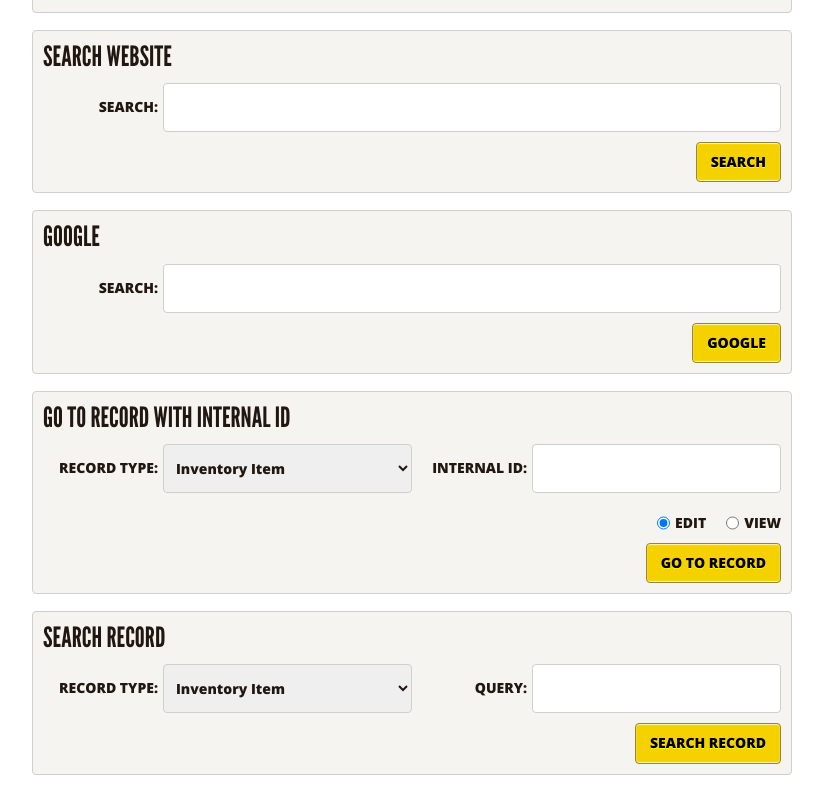
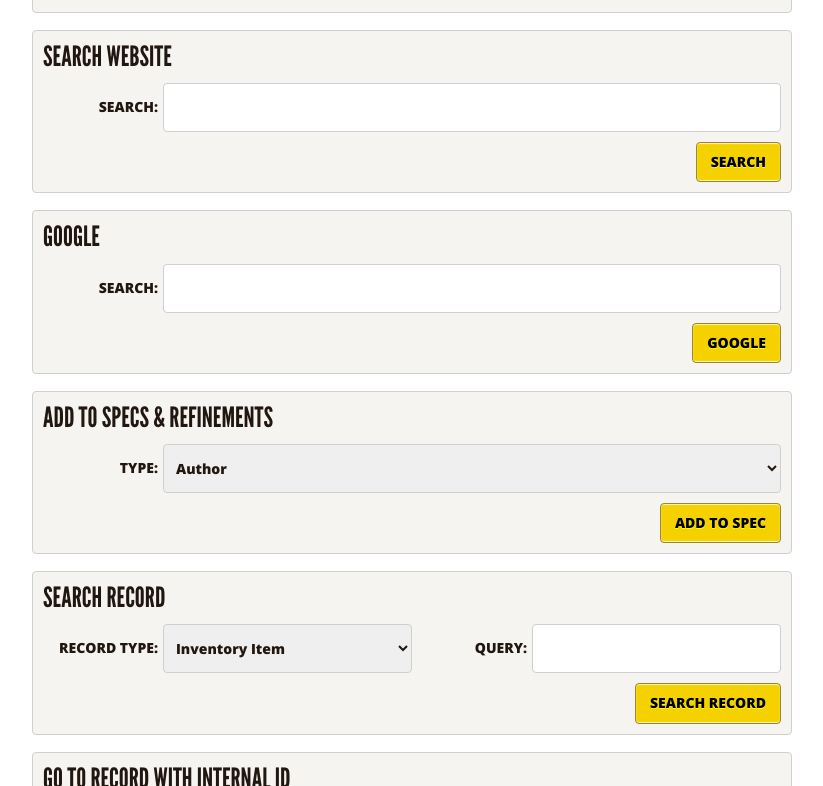
Before and after one commit to lonestarpercussion-dev/daily-shortcuts, a plain HTML site: page index.html in a window 1280 px wide. Shown: the part 166-952 px from the top of the page, without its empty margins (228-1051 px from the left). Drawn offline with Linux system fonts and the light colour scheme.

Commit message:
Added refinements

```diff
--- a/index.html
+++ b/index.html
@@ -64,6 +64,36 @@
         <button onclick="googSearch();">Google</button>
     </section>
     <section>
+        <h2>Add to Specs & Refinements</h2>
+        <fieldset>
+            <label for="spec-type">Type:</label>
+            <select name="spec-type" id="spec-type">
+                <option value="https://665798.app.netsuite.com/app/common/custom/custrecordentry.nl?rectype=112">Author</option>
+                <option value="https://665798.app.netsuite.com/app/site/setup/prescategory.nl">Site Category</option>
+                <option value="https://665798.app.netsuite.com/app/site/cms/services/commercecategory.nl">Commerce Category</option>
+                <option value="https://665798.app.netsuite.com/app/common/custom/custrecordentry.nl?rectype=107">Series</option>
+                <option value="https://665798.app.netsuite.com/app/common/custom/custrecordentry.nl?rectype=129">Artist</option>
+                <option value="https://665798.app.netsuite.com/app/common/custom/custrecordentry.nl?rectype=109">Material</option>
+                <option value="https://665798.app.netsuite.com/app/common/custom/custrecordentry.nl?rectype=157">Compatible With</option>
+                <option value="https://665798.app.netsuite.com/app/common/custom/custrecordentry.nl?rectype=91">Part Type</option>
+            </select>
+        </fieldset>
+        <button onclick="addToSpec();">Add to Spec</button>
+    </section>
+    <section>
+        <h2>Search Record</h2>
+        <fieldset>
+            <label for="record-type-search">Record Type:</label>
+            <select name="record-type-search" id="record-type-search">
+            </select>
+        </fieldset>
+        <fieldset>
+            <label for="search-query">Query:</label>
+            <input type="text" id="search-query" name="search-query">
+        </fieldset>
+        <button onclick="searchRecord();">Search Record</button>
+    </section>
+    <section>
         <h2>Go to Record with Internal ID</h2>
         <fieldset>
             <label for="record-type-id">Record Type:</label>
@@ -82,19 +112,6 @@
         </fieldset>
         <button onclick="goToRecordById();">Go to Record</button>
     </section>
-    <section>
-        <h2>Search Record</h2>
-        <fieldset>
-            <label for="record-type-search">Record Type:</label>
-            <select name="record-type-search" id="record-type-search">
-            </select>
-        </fieldset>
-        <fieldset>
-            <label for="search-query">Query:</label>
-            <input type="text" id="search-query" name="search-query">
-        </fieldset>
-        <button onclick="searchRecord();">Search Record</button>
-    </section>
     <script src="js/scripts.js"></script>
 </body>
 </html>
--- a/js/scripts.js
+++ b/js/scripts.js
@@ -89,14 +89,12 @@ const googSearch = (selfTarget = false) => {
     }
 }
 
-const goToRecordById = (selfTarget = false) => {
-    let recordType = document.getElementById('record-type-id').value;
-    let recordId = document.getElementById('internal-id').value;
-    let edit = document.getElementById('record-edit-radio').checked ? '&e=T' : '';
+const addToSpec = (selfTarget = false) => {
+    let newSpecUrl = document.getElementById('spec-type').value;
     if (selfTarget) {
-        window.open(recordUrlsByRecordType[recordType] + recordId + edit, '_self');
+        window.open(newSpecUrl, '_self');
     } else {
-        window.open(recordUrlsByRecordType[recordType] + recordId + edit);
+        window.open(newSpecUrl);
     }
 }
 
@@ -107,6 +105,17 @@ const searchRecord = (selfTarget = false) => {
         window.open(searchUrlsByRecordType[recordType] + encodeURIComponent(searchQuery), '_self');
     } else {
         window.open(searchUrlsByRecordType[recordType] + encodeURIComponent(searchQuery));
+    }
+}
+
+const goToRecordById = (selfTarget = false) => {
+    let recordType = document.getElementById('record-type-id').value;
+    let recordId = document.getElementById('internal-id').value;
+    let edit = document.getElementById('record-edit-radio').checked ? '&e=T' : '';
+    if (selfTarget) {
+        window.open(recordUrlsByRecordType[recordType] + recordId + edit, '_self');
+    } else {
+        window.open(recordUrlsByRecordType[recordType] + recordId + edit);
     }
 }
 
```
